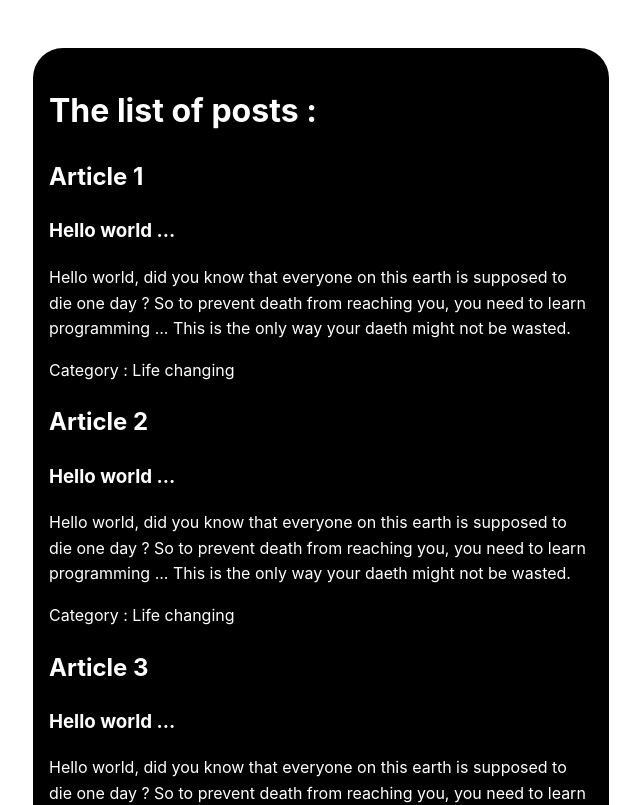
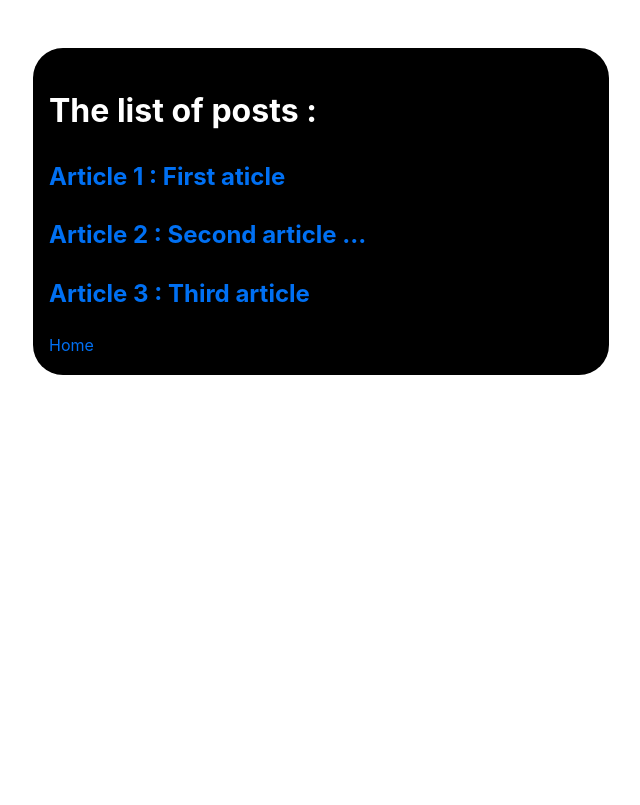
Before and after one commit to JoeMakuta/Next-Blog-App, a Next.js app: page /news in a window 1280 px wide. Shown: the top 805 px of the page, without its empty margins (319-959 px from the left). Built offline with nearby package versions, Linux system fonts and the light colour scheme; data requests are answered from the project's data file.

Commit message:
Feat : render single article from serversiderendering

```diff
--- a/db.json
+++ b/db.json
@@ -2,19 +2,19 @@
   "news": [
     {
       "id" : 1,
-      "title": "Hello world ...",
+      "title": "First aticle",
       "description": "Hello world, did you know that everyone on this earth is supposed to die one day ? So to prevent death from reaching you, you need to learn programming ... This is the only way your daeth might not be wasted.",
       "category": " Life changing"
     },
     {
       "id" : 2,
-      "title": "Hello world ...",
+      "title": "Second article ...",
       "description": "Hello world, did you know that everyone on this earth is supposed to die one day ? So to prevent death from reaching you, you need to learn programming ... This is the only way your daeth might not be wasted.",
       "category": " Life changing"
     },
     {
       "id" : 3,
-      "title": "Hello world ...",
+      "title": "Third article",
       "description": "Hello world, did you know that everyone on this earth is supposed to die one day ? So to prevent death from reaching you, you need to learn programming ... This is the only way your daeth might not be wasted.",
       "category": " Life changing"
     }
--- a/pages/_app.jsx
+++ b/pages/_app.jsx
@@ -4,7 +4,7 @@ import "../components/main.css";
 export default function App({ Component, pageProps }) {
   return (
     <Layout>
-      <Component {...pageProps} />;
+      <Component {...pageProps} />
     </Layout>
   );
 }
--- a/pages/news/index.jsx
+++ b/pages/news/index.jsx
@@ -7,16 +7,13 @@ const News = ({ news }) => {
       <div>
         {news.map((article) => {
           return (
-            <div key={article.id}>
-              <h2>Article {article.id}</h2>
-              <h3>{article.title}</h3>
-              <p>{article.description}</p>
-              <p>Category : {article.category}</p>
-            </div>
+            <Link key={article.id} href={`/news/${article.id}`}>
+              <h2>Article {article.id} : {article.title}</h2>
+
+            </Link>
           );
         })}
       </div>
-      <Link href="/">Home</Link>
     </div>
   );
 };
```
Also changed, not shown: pages/news/[articleId].jsx (added, +27 -0 lines).
